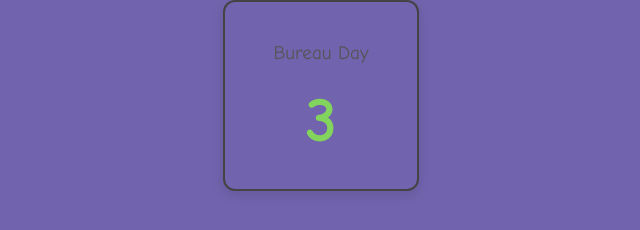
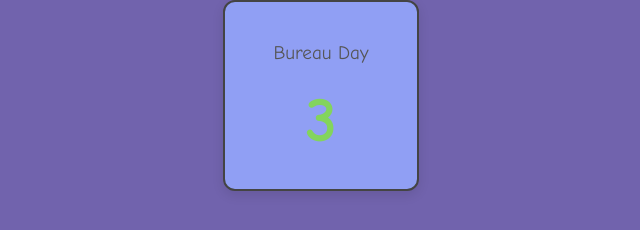
Before and after one commit to goblinhermit/BAR, a plain HTML site: page index.html in a window 1280 px wide. Shown: the whole page, without its empty margins (319-959 px from the left). Drawn offline with Linux system fonts and the light colour scheme.

Commit message:
Change counter box background color to #909FF4

```diff
--- a/index.html
+++ b/index.html
@@ -12,7 +12,7 @@
     }
     .counter-box {
       display: inline-block;
-      background: #7163ad;
+      background: #909FF4;
       padding: 2rem 3rem;
       border: 2px solid #444;
       border-radius: 12px;
```
